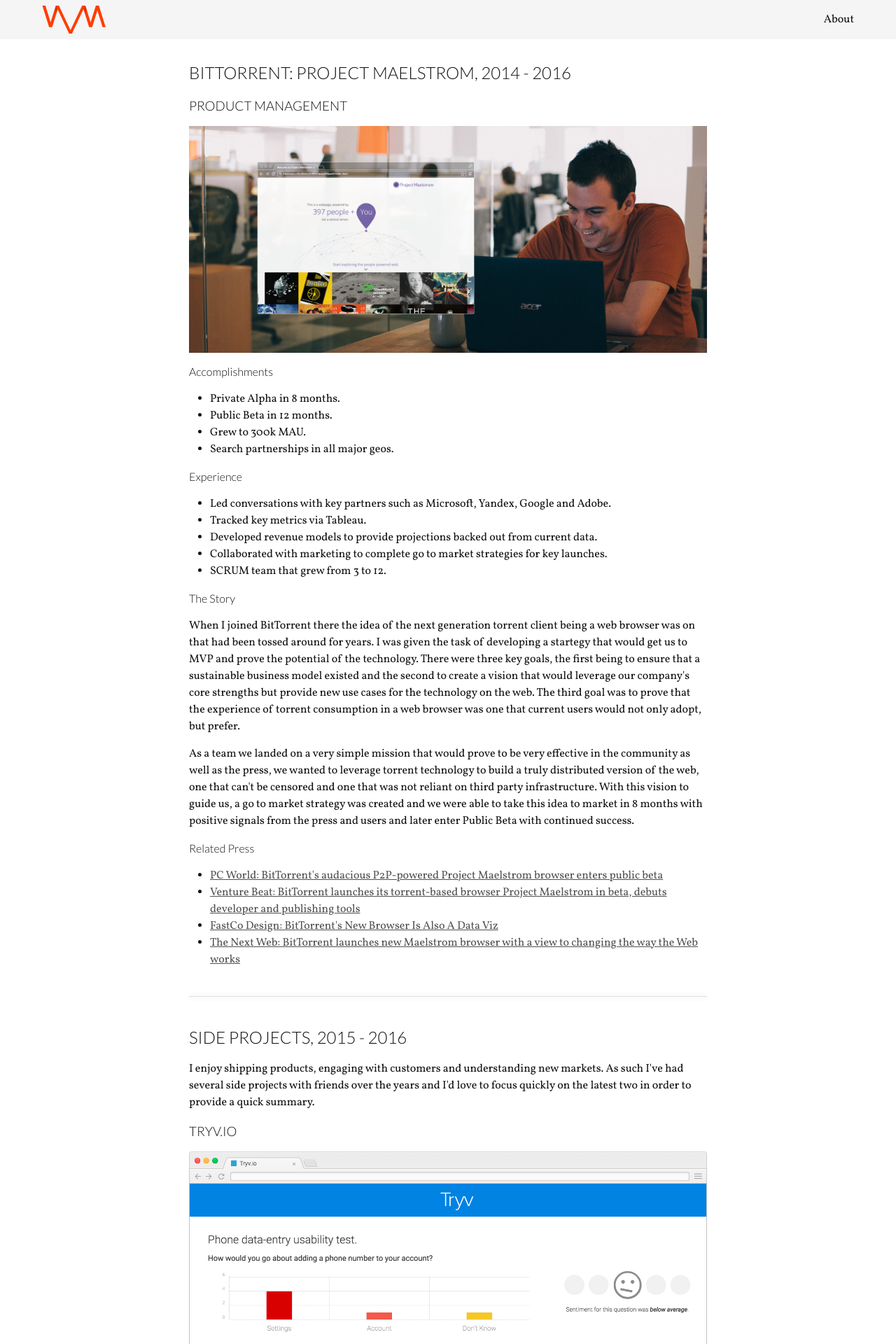
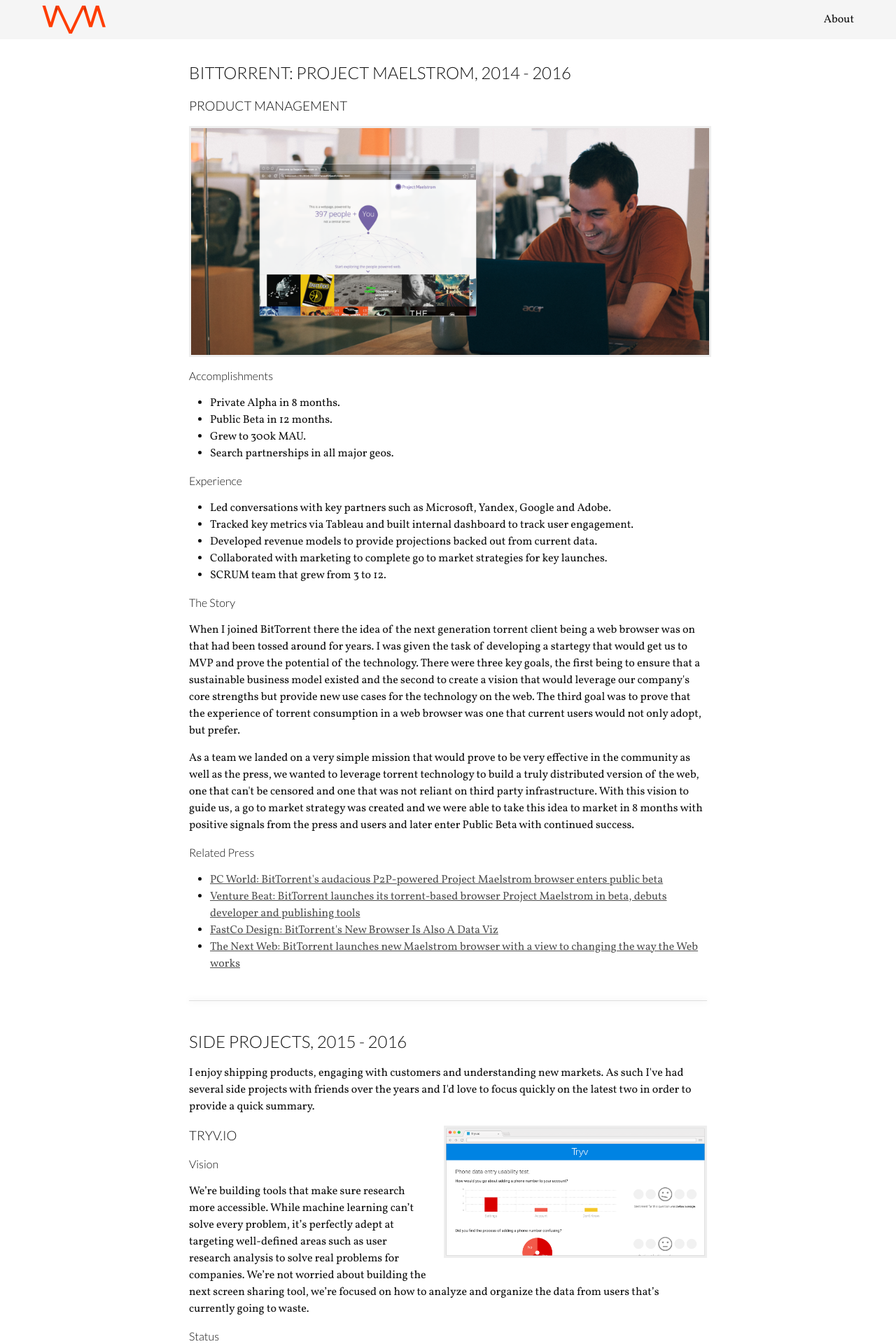
Before and after one commit to robv/robv.github.io, a Jekyll site: the page built from portfolio.html, in a window 1280 px wide. Shown: the top 1920 px of the page at 70% size. Built offline with Jekyll 4.4.1, drawn with Linux system fonts in a browser that asks for light colours; some of the changed text lies outside the part shown.

Commit message:
adding more to the portfolio.

```diff
--- a/_config.yml
+++ b/_config.yml
@@ -9,7 +9,7 @@
 title: Rob V
 email: thisisrobv@gmail.com
 description: >
-  A pace for all of the loose ideas I have in my head.
+  A place for all of the loose ideas I have in my head.
 baseurl: "" # the subpath of your site, e.g. /blog
 url: "http://thisisrobv.com" # the base hostname & protocol for your site
 twitter_username: thisisrobv
--- a/_sass/_layout.scss
+++ b/_sass/_layout.scss
@@ -265,6 +265,44 @@
     }
 }
 
+.portfolio {
+  img {
+    border: 3px solid #eee;
+  }
+  a img {
+    margin-bottom: 5px;
+  }
+  .videoWrapper {
+	  position: relative;
+	  padding-bottom: 56.25%; /* 16:9 */
+	  padding-top: 25px;
+	  height: 0;
+      iframe {
+	       position: absolute;
+         top: 0;
+         left: 0;
+         width: 100%;
+         height: 100%;
+       }
+  }
+   .side-img {
+      float: right;
+      width: 50%;
+      margin: 0 0 20px 20px;
+   }
+  ul.thumbs {
+    list-style-type: none;
+    margin: 0;
+    padding: 0 0 20px;
+    @extend %clearfix;
+    li {
+      float: left;
+      width: 30%;
+      margin-right: 2%;
+    }
+  }
+}
+
 hr {
   border: 0;
   margin: 40px 0;
--- a/portfolio.html
+++ b/portfolio.html
@@ -2,7 +2,7 @@
 layout: default
 ---
 
-<div class="home">
+<div class="portfolio">
 
   <h2 class="page-heading">BitTorrent: Project Maelstrom, 2014 - 2016</h2>
   <h3 class="page-heading">Product Management</h3>
@@ -20,7 +20,7 @@
   <h4>Experience</h4>
   <ul>
   <li>Led conversations with key partners such as Microsoft, Yandex, Google and Adobe.</li>
-  <li>Tracked key metrics via Tableau.</li>
+  <li>Tracked key metrics via Tableau and built internal dashboard to track user engagement.</li>
   <li>Developed revenue models to provide projections backed out from current data.</li>
   <li>Collaborated with marketing to complete go to market strategies for key launches.</li>
   <li>SCRUM team that grew from 3 to 12.</li>
@@ -46,9 +46,9 @@
 
   <p>I enjoy shipping products, engaging with customers and understanding new markets. As such I've had several side projects with friends over the years and I'd love to focus quickly on the latest two in order to provide a quick summary.</p>
 
+  <img src="./imgs/tryv.png" class="side-img" />
+
   <h3 class="page-heading">Tryv.io</h3>
-
-  <p><img src="./imgs/tryv.png" /></p>
 
   <h4>Vision</h4>
   <p>We’re building tools that make sure research more accessible. While machine learning can’t solve every problem, it’s perfectly adept at targeting well-defined areas such as user research analysis to solve real problems for companies. We’re not worried about building the next screen sharing tool, we’re focused on how to analyze and organize the data from users that’s currently going to waste.<p>
@@ -56,9 +56,9 @@
   <h4>Status</h4>
   <p>In development, working with reference customers to gain more insight into current pain points and ensure that we are focused on those.</p>
 
+  <img src="./imgs/gandt.png" class="side-img" />
+
   <h3 class="page-heading">Good &amp; Tidy</h3>
-
-  <p><img src="./imgs/gandt.png" /></p>
 
   <h4>Vision</h4>
   <p>1-800-GOT-JUNK, but with 1) on-demand pickup versus appointment slots and 2) car-trunk-sized parcels at $5/bag (such as Goodwill bags) vs. minimum $100+ charges for large items. We guaranteed responsible disposal/recycling/donation.<p>
@@ -71,7 +71,7 @@
   <h2 class="page-heading">Awesomatic, 2013 - 2014</h2>
   <h3 class="page-heading">Founder</h3>
 
-  <p><iframe width="560" height="315" src="https://www.youtube.com/embed/u-42D9w7QRw" frameborder="0" allowfullscreen></iframe></p>
+  <p class="videoWrapper"><iframe width="560" height="315" src="https://www.youtube.com/embed/u-42D9w7QRw" frameborder="0" allowfullscreen></iframe></p>
 
   <h4>Accomplishments</h4>
   <ul>
@@ -92,7 +92,7 @@
   <h2 class="page-heading">Storenvy, 2012 - 2013</h2>
   <h3 class="page-heading">Product Design Lead</h3>
 
-  <p><img src="../imgs/storenvy-marketplace.jpg" /></p>
+  <p><a href="./imgs/ProductProcess.pdf" target="_blank"><img src="../imgs/seproduct.png" /><br />Download PDF</a></p>
 
   <h4>Accomplishments</h4>
   <ul>
@@ -103,8 +103,26 @@
 
   <h4>Experience</h4>
   <ul>
-  <li>Led small team to launch rebrand of Storenvy.</li>
+  <li>Led team to launch rebrand of Storenvy.</li>
   <li>Led relaunch of our marketplace on web and mobile web.</li>
+  </ul>
+
+  <hr />
+
+  <h2 class="page-heading">BitTorrent, 2011 - 2012</h2>
+  <h3 class="page-heading">User Experience</h3>
+
+  <ul class="thumbs">
+    <li><a href="./imgs/publish.pdf" target="_blank"><img src="./imgs/publish.png" /></a></li>
+    <li><a href="./imgs/10ft.pdf" target="_blank"><img src="./imgs/10ft.png" /></a></li>
+    <li><a href="./imgs/tv.png" target="_blank"><img src="./imgs/tv.png" /></a></li>
+  </ul>
+
+  <h4>Accomplishments</h4>
+  <ul>
+  <li>User experience lead on multiple project, spanning mobile, CE and desktop web.</li>
+  <li>Shipped key new products including BitTorrent Live and BitTorrent Content (now BitTorrent Bundle).</li>
+  <li>Created internal PTO and expense reporting system during an internal that was used for over 3 years.</li>
   </ul>
 
 
```
Also changed, not shown: imgs/10ft.png (added), imgs/App.png (added), imgs/Awesomatic.png (added), imgs/publish.png (added), imgs/seproduct.png (added), 4 other files.
